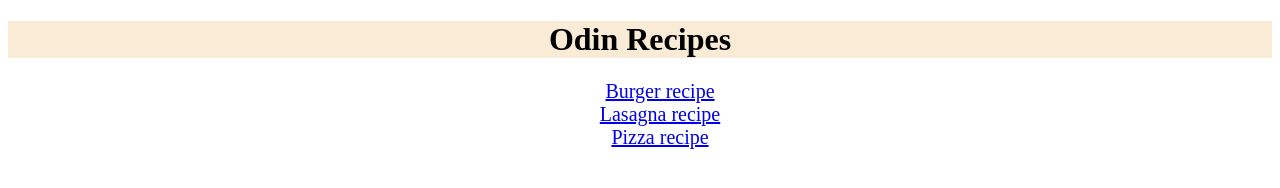
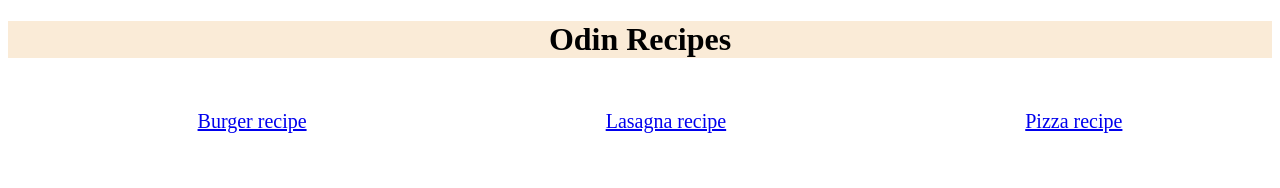
Before and after one commit to i1ravenov/odin-recipes, a plain HTML site: page index.html in a window 1280 px wide. Drawn offline with Linux system fonts and the light colour scheme.

Commit message:
Padding and margin for a recipe list

```diff
--- a/index.html
+++ b/index.html
@@ -10,9 +10,9 @@
 <body>
     <h1>Odin Recipes</h1>
     <ul class="general-menu">
-        <li><a href="recipes/burger.html">Burger recipe</a></li>
-        <li><a href="recipes/lasagna.html">Lasagna recipe</a></li>
-        <li><a href="recipes/pizza.html">Pizza recipe</a></li>
+        <li class="item"><a href="recipes/burger.html">Burger recipe</a></li>
+        <li class="item"><a href="recipes/lasagna.html">Lasagna recipe</a></li>
+        <li class="item"><a href="recipes/pizza.html">Pizza recipe</a></li>
     </ul>
 </body>
 </html>
--- a/style.css
+++ b/style.css
@@ -13,6 +13,7 @@ img {
     text-align: center;
     list-style-type: none;
     font-size: 20px;
+    display: flex;
 }
 
 h3 {
@@ -23,3 +24,8 @@ h3 {
 div {
     text-align: center;
 }
+
+.item {
+    padding: 30px;
+    margin: auto;
+}
```
